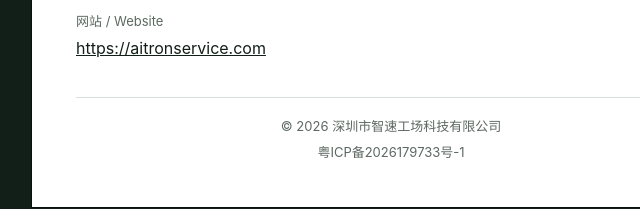
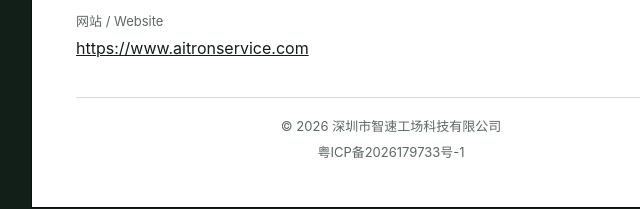
Before and after one commit to Cheee103806/aitronservice-site, a plain HTML site: page index.html in a window 1280 px wide. Shown: the part 782-991 px from the top of the page, 249-889 px from the left. Drawn offline with Linux system fonts and the light colour scheme.

Commit message:
Point the website link at www
Co-authored-by: Cursor <cursoragent@cursor.com>

```diff
--- a/index.html
+++ b/index.html
@@ -100,7 +100,7 @@
       <dt>联系邮箱 / Email</dt>
       <dd><a href="mailto:admin@aitronservice.com">admin@aitronservice.com</a></dd>
       <dt>网站 / Website</dt>
-      <dd><a href="https://aitronservice.com">https://aitronservice.com</a></dd>
+      <dd><a href="https://www.aitronservice.com">https://www.aitronservice.com</a></dd>
     </dl>
     <footer>
       <p>© 2026 深圳市智速工场科技有限公司</p>
```
